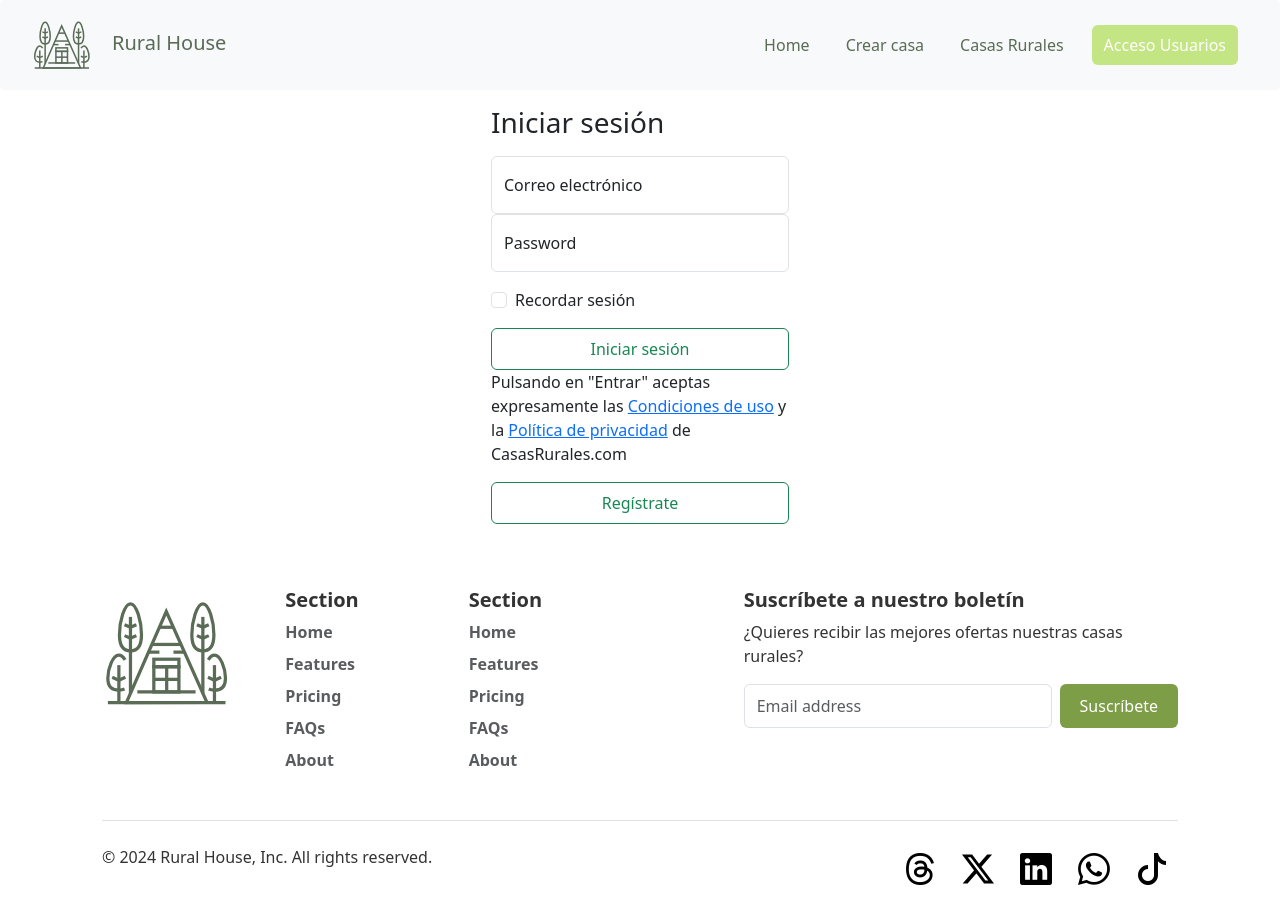
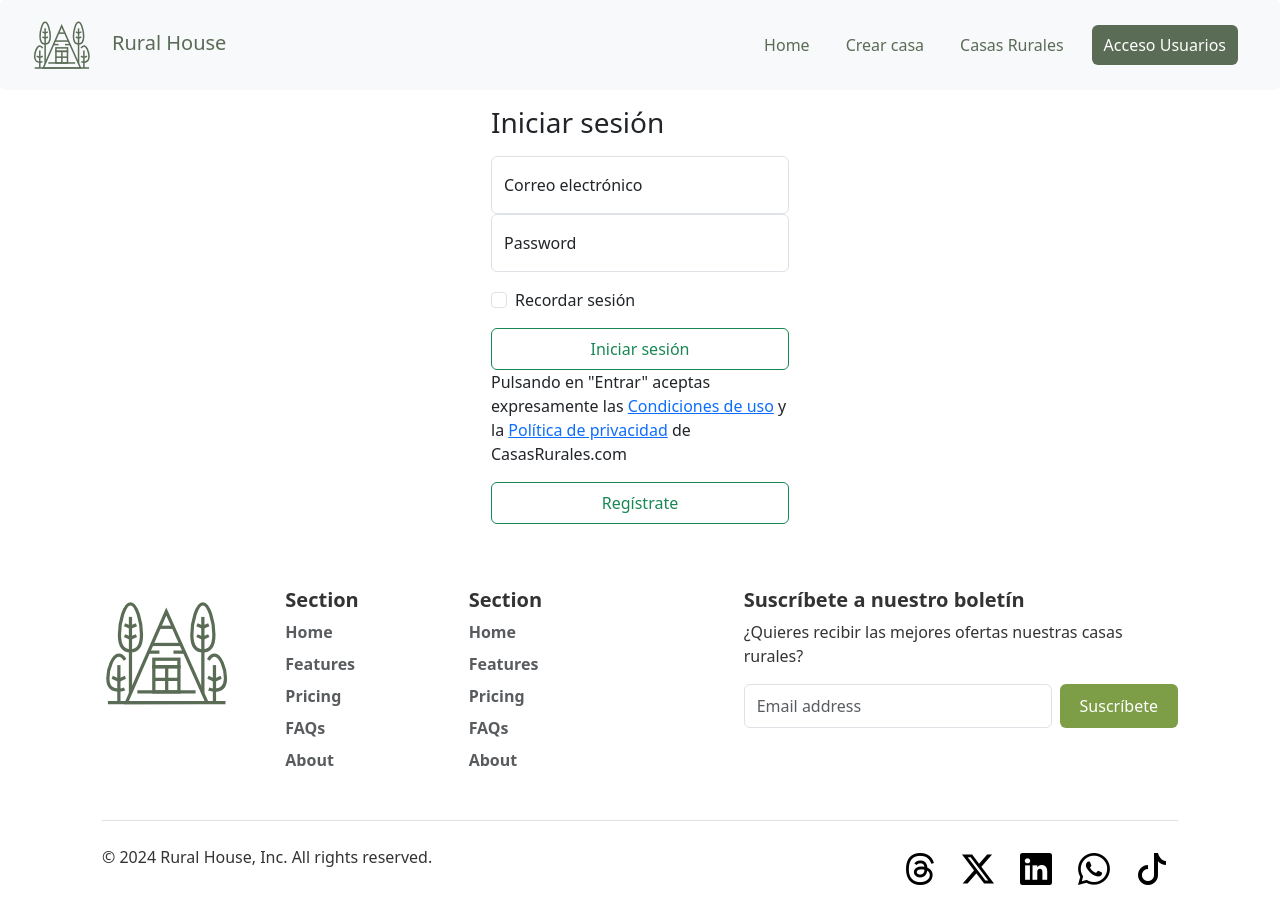
Before and after one commit to almudenadomenech/ANGULAR_GRUPO-5, an Angular app in the folder FRONTED/: page /login in a window 1280 px wide. Shown: the top 924 px of the page. Built offline with nearby package versions, Linux system fonts and the light colour scheme.

Commit message:
cambio de color fondo del botón

```diff
--- a/FRONTED/src/app/navbar/navbar.component.css
+++ b/FRONTED/src/app/navbar/navbar.component.css
@@ -47,7 +47,7 @@
 }
 
 .btn {
-    background-color: #c4e583;
+    background-color: #5a6b56;
     border: none;
     color:#fff;
 }
```
